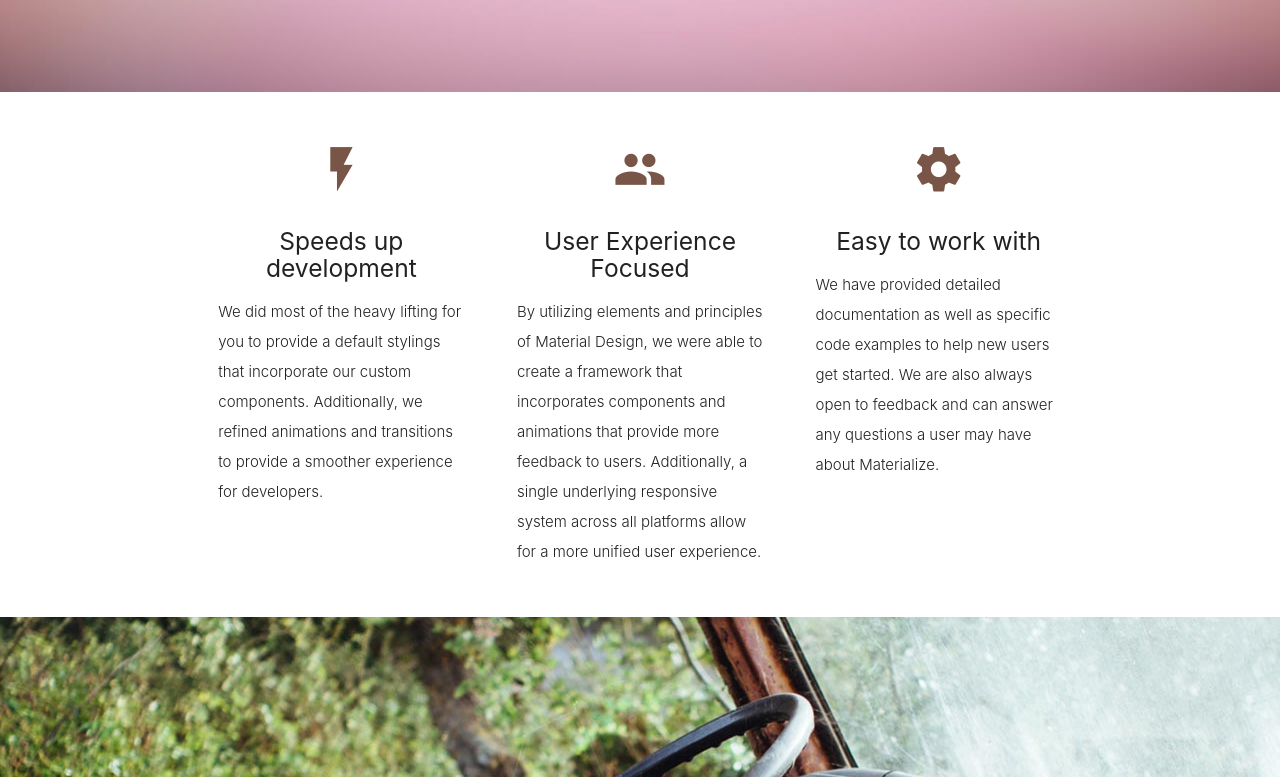
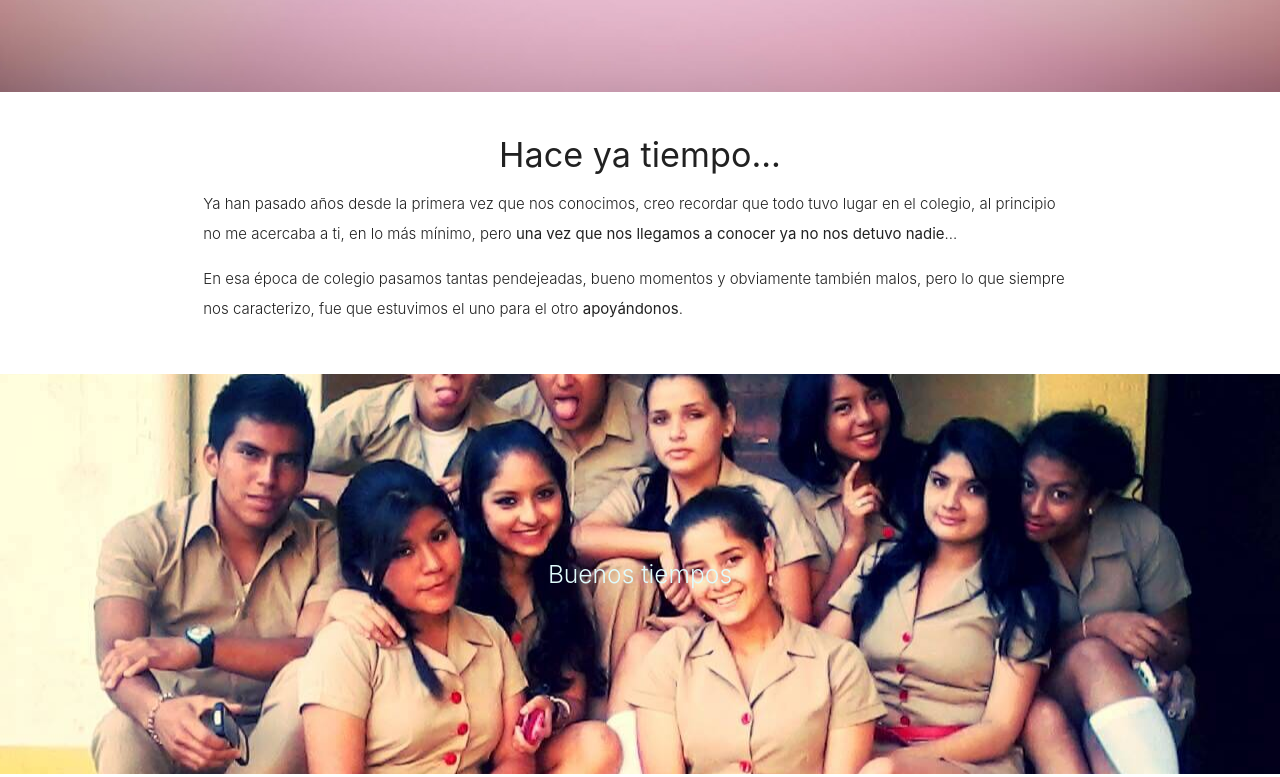
Before and after one commit to Scoowy/birthdayweb, a plain HTML site: page index.html in a window 1280 px wide. Shown: the part 372-1149 px from the top of the page. Drawn offline with nearby package versions, Linux system fonts and the light colour scheme.

Commit message:
Main edited

```diff
--- a/index.html
+++ b/index.html
@@ -45,6 +45,33 @@
     <div class="parallax"><img src="img/background-blur.jpg" alt="Unsplashed background img 1"></div>
 </div>
 
+<div class="container">
+    <div class="section">
+        <div class="row">
+            <div class="col s12 center">
+                <h3><i class="mdi-content-send brown-text"></i></h3>
+                <h4>Hace ya tiempo...</h4>
+                <p class="left-align light">Ya han pasado años desde la primera vez que nos conocimos, creo recordar
+                    que todo tuvo lugar en el colegio, al principio no me acercaba a ti, en lo más mínimo, pero <b>una
+                        vez que nos llegamos a conocer ya no nos detuvo nadie</b>...</p>
+                <p class="left-align light">En esa época de colegio pasamos tantas pendejeadas, bueno momentos y
+                    obviamente también malos, pero lo que siempre nos caracterizo, fue que estuvimos el uno para el
+                    otro <b>apoyándonos</b>.</p>
+            </div>
+        </div>
+    </div>
+</div>
+
+<div class="parallax-container valign-wrapper">
+    <div class="section no-pad-bot">
+        <div class="container">
+            <div class="row center">
+                <h5 class="header col s12 light">Buenos tiempos</h5>
+            </div>
+        </div>
+    </div>
+    <div class="parallax"><img src="img/6.jpg" alt="Compañeros de colegio"></div>
+</div>
 
 <div class="container">
     <div class="section">
```
